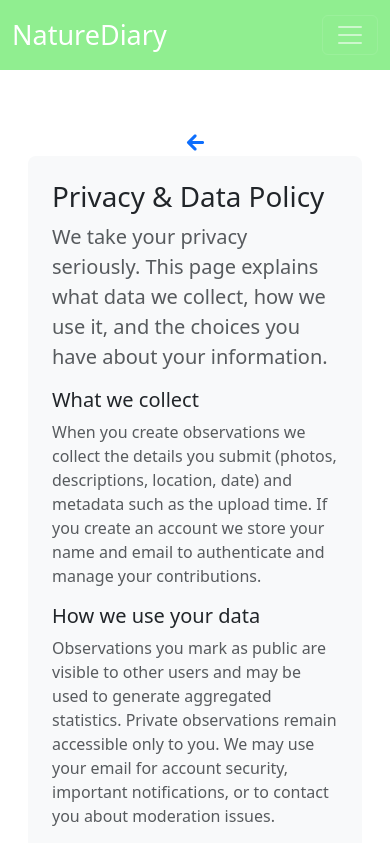
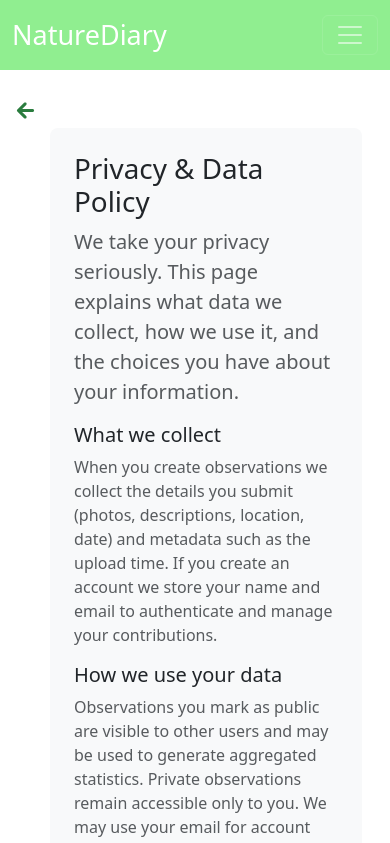
Before and after one commit to markreni/nature-diary-frontend, a React (Vite) app: page /privacy in a window 390 px wide. Shown: the top 843 px of the page. Built offline with nearby package versions, Linux system fonts and the light colour scheme; a web font is replaced by a local one.

Commit message:
fix: fixed postitioning of back arrows

```diff
--- a/src/assets/styles/global.css
+++ b/src/assets/styles/global.css
@@ -77,6 +77,26 @@
   margin-bottom: 32px;
   padding-left: 16px;
   padding-right: 16px;
+}
+
+.page-back-form {
+  color: #2a7c3e;
+}
+
+/* Back button shown in top-left under navbar for pages About and Privacy */
+.page-back {
+  position: fixed;
+  left: 16px;
+  top: 100px; /* sits under the fixed navbar */
+  z-index: 0;
+  color: #2a7c3e;
+}
+
+@media (max-width: 576px) {
+  .page-back {
+    left: 12px;
+    top: 96px;
+  }
 }
 
 .observation-card {
--- a/src/pages/About.tsx
+++ b/src/pages/About.tsx
@@ -6,19 +6,18 @@
   const navigate = useNavigate();
 
   return (
-    <Container className="py-5">
-      <Row className="justify-content-center">
-        <Col xs="auto">
+    <Container className="py-5 position-relative">
       <Button
         variant="link"
         onClick={() => navigate(-1)}
         aria-label="Go back"
         title="Go back"
-                className="p-0"
+        className="p-0 page-back"
       >
         <IoMdArrowRoundBack size={25} />
       </Button>
-        </Col>
+
+      <Row className="justify-content-center" style={{ marginLeft: 10 }}>
         <Col md={10} lg={8}>
           <div className="p-4 mb-4 bg-light rounded-3">
             <h1 className="display-6 mb-2">About NatureDiary</h1>
--- a/src/pages/AdditionForm.tsx
+++ b/src/pages/AdditionForm.tsx
@@ -202,7 +202,7 @@
               onClick={() => navigate(-1)}
               aria-label="Go back"
               title="Go back"
-              className="p-0"
+              className="p-0 page-back-form"
             >
               <IoMdArrowRoundBack size={25} />
             </Button>
--- a/src/pages/Privacy.tsx
+++ b/src/pages/Privacy.tsx
@@ -6,19 +6,18 @@
   const navigate = useNavigate();
 
   return (
-    <Container className="py-5">
-      <Row className="justify-content-center">
-        <Col xs="auto">
+    <Container className="py-5 position-relative">
       <Button
         variant="link"
         onClick={() => navigate(-1)}
         aria-label="Go back"
         title="Go back"
-                className="p-0"
+        className="p-0 page-back"
       >
         <IoMdArrowRoundBack size={25} />
       </Button>
-        </Col>
+
+      <Row className="justify-content-center" style={{ marginLeft: 10 }}>
         <Col md={10} lg={8}>
           <div className="p-4 mb-4 bg-light rounded-3">
             <h1 className="display-6 mb-2">Privacy & Data Policy</h1>
```
Lines whose indentation alone changed are shown as unchanged.
